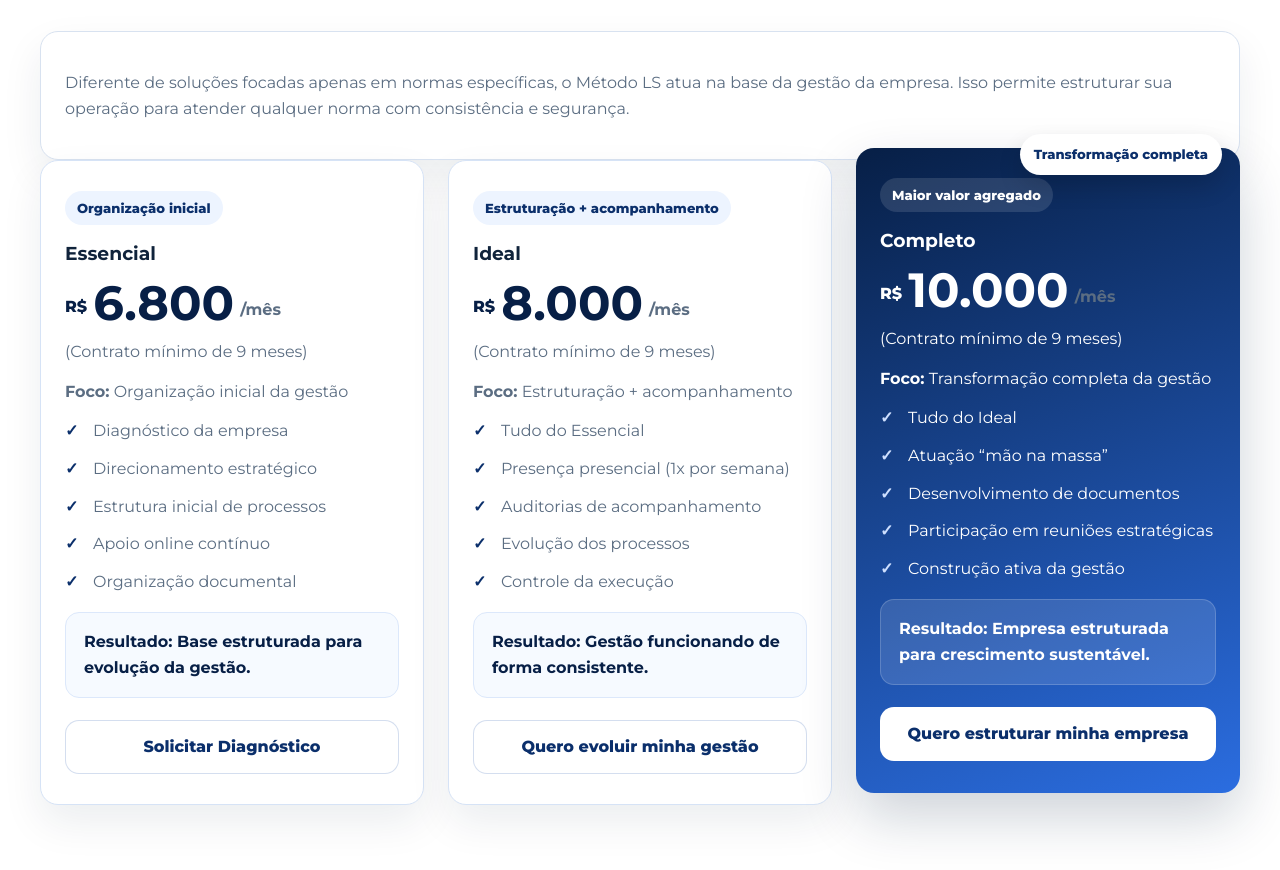
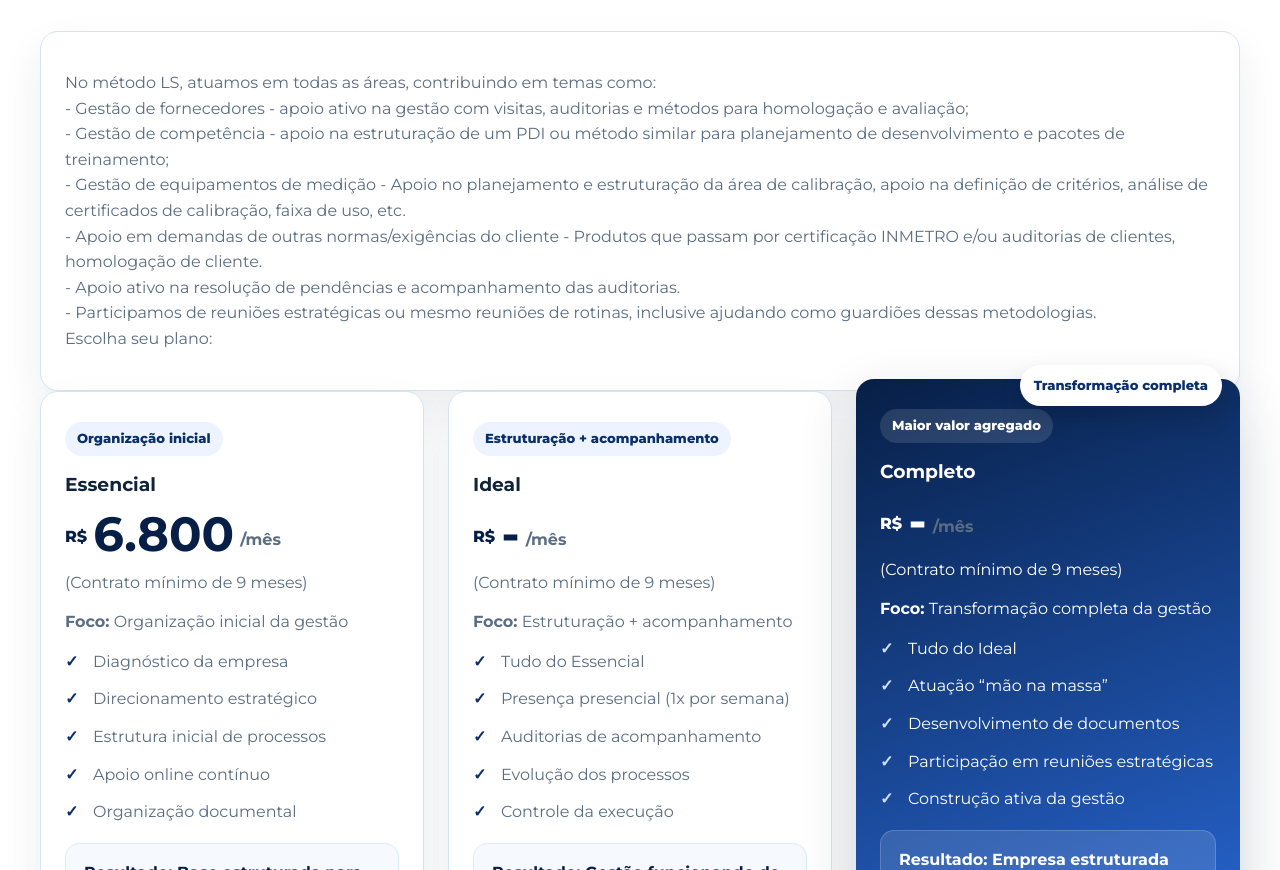
Before and after one commit to Dodoccb/teste, a plain HTML site: page index.html in a window 1280 px wide. Shown: the part 5865-6735 px from the top of the page. Drawn offline with Linux system fonts and the light colour scheme.

Commit message:
pequenas atualizações

```diff
--- a/index.html
+++ b/index.html
@@ -206,7 +206,14 @@
     <section class="section" id="planos">
       <div class="container">
         <div class="section-heading center"><span class="section-tag">Investimento</span><h2>Modelos de Implementação do Método LS</h2><p>Escolha o nível de estruturação ideal para sua empresa evoluir com gestão profissional.</p></div>
-        <div class="investment-intro"><p>Diferente de soluções focadas apenas em normas específicas, o Método LS atua na base da gestão da empresa. Isso permite estruturar sua operação para atender qualquer norma com consistência e segurança.</p></div>
+        <div class="investment-intro"><p>No método LS, atuamos em todas as áreas, contribuindo em temas como:<br>
+          - Gestão de fornecedores - apoio ativo na gestão com visitas, auditorias e métodos para homologação e avaliação;<br>
+          - Gestão de competência - apoio na estruturação de um PDI ou método similar para planejamento de desenvolvimento e pacotes de treinamento;<br>
+          - Gestão de equipamentos de medição - Apoio no planejamento e estruturação da área de calibração, apoio na definição de critérios, análise de certificados de calibração, faixa de uso, etc.<br>
+          - Apoio em demandas de outras normas/exigências do cliente - Produtos que passam por certificação INMETRO e/ou auditorias de clientes, homologação de cliente.<br>
+          - Apoio ativo na resolução de pendências e acompanhamento das auditorias.<br>
+          - Participamos de reuniões estratégicas ou mesmo reuniões de rotinas, inclusive ajudando como guardiões dessas metodologias.<br>
+          Escolha seu plano:</p></div>
         <div class="pricing-grid">
           <article class="price-card">
             <span class="price-badge">Organização inicial</span><h3>Essencial</h3>
@@ -218,7 +225,7 @@
           </article>
           <article class="price-card">
             <span class="price-badge">Estruturação + acompanhamento</span><h3>Ideal</h3>
-            <div class="price-line"><span class="currency">R$</span><strong>8.000</strong><span class="period">/mês</span></div>
+            <div class="price-line"><span class="currency">R$</span><strong>-</strong><span class="period">/mês</span></div>
             <p class="contract-note">(Contrato mínimo de 9 meses)</p><p class="focus"><strong>Foco:</strong> Estruturação + acompanhamento</p>
             <ul class="check-list"><li>Tudo do Essencial</li><li>Presença presencial (1x por semana)</li><li>Auditorias de acompanhamento</li><li>Evolução dos processos</li><li>Controle da execução</li></ul>
             <div class="result-box">Resultado: Gestão funcionando de forma consistente.</div>
@@ -226,7 +233,7 @@
           </article>
           <article class="price-card featured">
             <span class="featured-flag">Transformação completa</span><span class="price-badge light-badge">Maior valor agregado</span><h3>Completo</h3>
-            <div class="price-line"><span class="currency">R$</span><strong>10.000</strong><span class="period">/mês</span></div>
+            <div class="price-line"><span class="currency">R$</span><strong>-</strong><span class="period">/mês</span></div>
             <p class="contract-note">(Contrato mínimo de 9 meses)</p><p class="focus"><strong>Foco:</strong> Transformação completa da gestão</p>
             <ul class="check-list"><li>Tudo do Ideal</li><li>Atuação “mão na massa”</li><li>Desenvolvimento de documentos</li><li>Participação em reuniões estratégicas</li><li>Construção ativa da gestão</li></ul>
             <div class="result-box">Resultado: Empresa estruturada para crescimento sustentável.</div>
```
